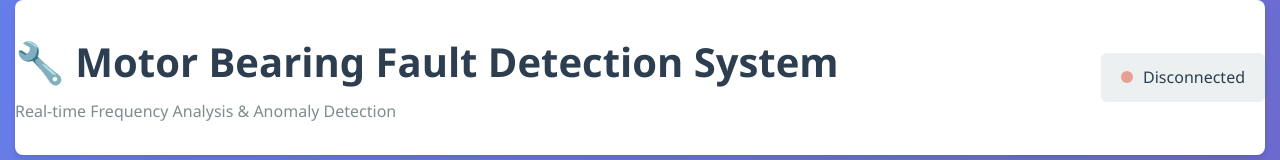
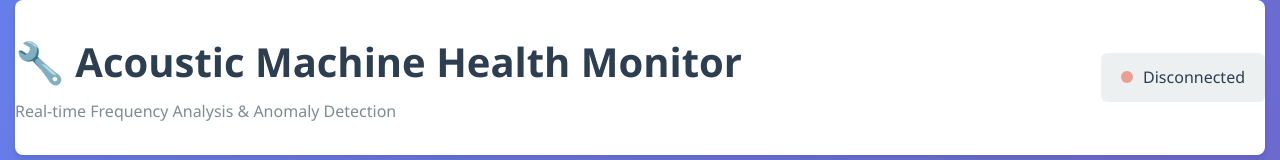
Before and after one commit to Nagasai2008/Motor-Bearing-Fault-Detection, a plain HTML site: page index.html in a window 1280 px wide. Shown: the top 160 px of the page. Drawn offline with nearby package versions, Linux system fonts and the light colour scheme.

Commit message:
changed title

```diff
--- a/index.html
+++ b/index.html
@@ -3,7 +3,7 @@
 <head>
     <meta charset="UTF-8">
     <meta name="viewport" content="width=device-width, initial-scale=1.0">
-    <title>Motor Bearing Fault Detection System</title>
+    <title>Acoustic Machine Health Monitor.</title>
     <link rel="stylesheet" href="style.css">
     <!-- Chart.js CDN -->
     <script src="https://cdn.jsdelivr.net/npm/chart.js@4.4.0/dist/chart.umd.js"></script>
@@ -13,7 +13,7 @@
         <!-- Header -->
         <header class="header">
             <div class="header-content">
-                <h1>🔧 Motor Bearing Fault Detection System</h1>
+                <h1>🔧 Acoustic Machine Health Monitor</h1>
                 <p class="tagline">Real-time Frequency Analysis & Anomaly Detection</p>
             </div>
             <div class="connection-status">
```
